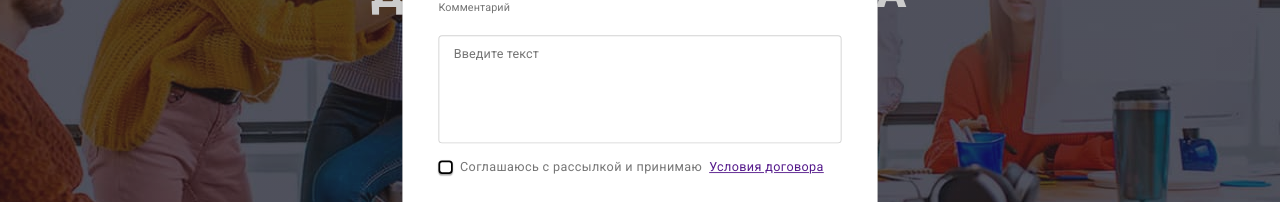
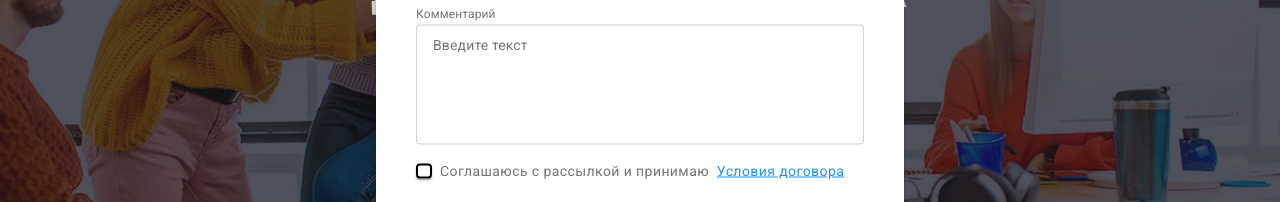
Before and after one commit to mrn2022mlcn/homework06, a plain HTML site: page index.html in a window 1280 px wide. Both pictures are taken after a click on the button "Заказать услугу". Shown: the part 382-584 px from the top of the page. Drawn offline with nearby package versions, Linux system fonts and the light colour scheme.

Commit message:
Изменяет стили модального окна

```diff
--- a/css/styles.css
+++ b/css/styles.css
@@ -682,13 +682,13 @@ fill: var(--accent-color);
     top: 50%;
     left: 50%;
     min-height: 581px;
-    min-width: 528px;
+    width: 528px;
     box-shadow: 0px 1px 3px rgba(0, 0, 0, 0.12),
      0px 1px 1px rgba(0, 0, 0, 0.14),
      0px 2px 1px rgba(0, 0, 0, 0.2);
     border-radius: 4px;
     background-color: var(--primary-bg-color);
-    transform: translate(-50%, -50%) scale(0.9);
+    transform: translate(-50%, -50%) scale(1) rotate(0);
     transition: opacity 250ms cubic-bezier(0.4, 0, 0.2, 1);
 
 }
@@ -777,7 +777,7 @@ fill: var(--accent-color);
     border: 1px solid rgba(33, 33, 33, 0.2);
     border-radius: 4px;
     padding: 12px 16px;
-    margin-top: 20px;
+    /* margin-top: 20px; */
     font-size: 14px;
     line-height: 1.14;
     letter-spacing: 0.01em;
@@ -804,6 +804,7 @@ fill: var(--accent-color);
     color: var(--primary-text-color);
     display: flex;
 }
+
 .check-text::before {
     content: '';
     width: 16px;
@@ -815,6 +816,7 @@ fill: var(--accent-color);
     margin-right: 8px;
 
 }
+
 .modal-check:checked + .check-text::before {
     background-color: var(--accent-color);
     border: none;
@@ -823,6 +825,9 @@ fill: var(--accent-color);
     background-position: center;
 }
 
+.modal-link {
+    color: var(--accent-color);
+}
 
 .submit-btn {
     display: block;
```
